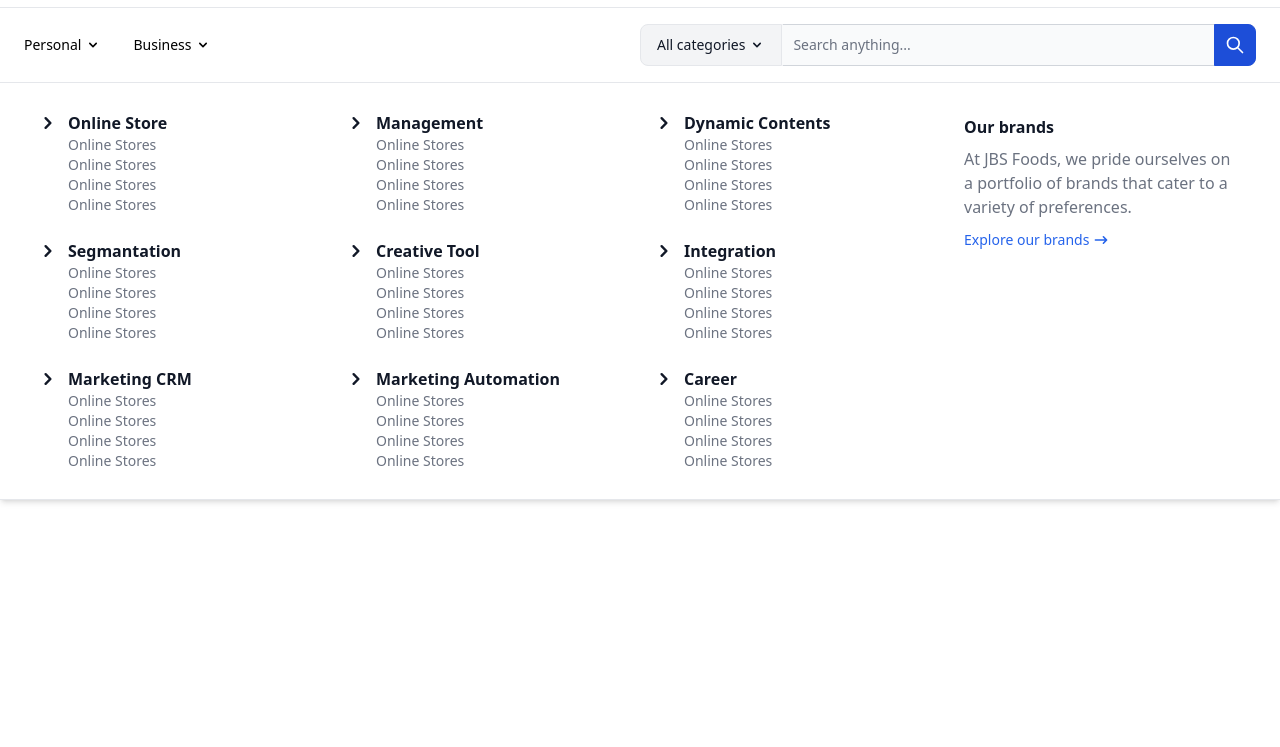
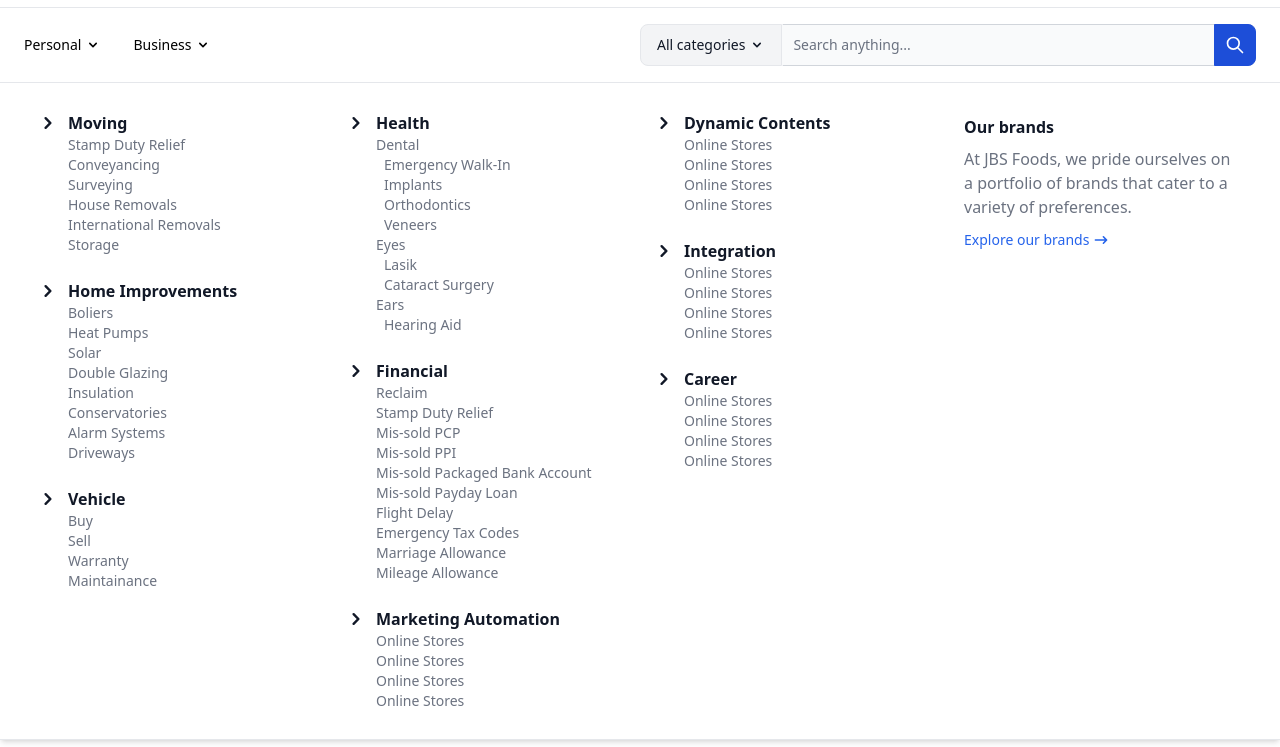
Before and after one commit to sagarmusabbir/navigatethemarket, a website: page megamenu.html in a window 1280 px wide. Shown: the part 53-800 px from the top of the page. Drawn offline with nearby package versions, Linux system fonts and the light colour scheme.

Commit message:
submenu-content-added-personal-section

```diff
--- a/megamenu.html
+++ b/megamenu.html
@@ -293,15 +293,23 @@ Author: Musabbir Sagar | musabbirsagar.com
                         </svg>
                         <div>
                             <div class="font-semibold"><a href="#" class="hover:text-primary-400">
-                                    Online Store</a></div>
+                                    Moving</a></div>
                             <div class="text-sm font-normal text-gray-500 dark:text-gray-400"><a href="#"
-                                    class="hover:text-primary-400">Online Stores</a></div>
+                                    class="hover:text-primary-400">Stamp Duty Relief
+                                </a></div>
                             <div class="text-sm font-normal text-gray-500 dark:text-gray-400"><a href="#"
-                                    class="hover:text-primary-400">Online Stores</a></div>
+                                    class="hover:text-primary-400">Conveyancing</a></div>
                             <div class="text-sm font-normal text-gray-500 dark:text-gray-400"><a href="#"
-                                    class="hover:text-primary-400">Online Stores</a></div>
+                                    class="hover:text-primary-400"> Surveying</a></div>
                             <div class="text-sm font-normal text-gray-500 dark:text-gray-400"><a href="#"
-                                    class="hover:text-primary-400">Online Stores</a></div>
+                                    class="hover:text-primary-400">
+                                    House Removals</a></div>
+                            <div class="text-sm font-normal text-gray-500 dark:text-gray-400"><a href="#"
+                                    class="hover:text-primary-400">
+                                    International Removals</a></div>
+                            <div class="text-sm font-normal text-gray-500 dark:text-gray-400"><a href="#"
+                                    class="hover:text-primary-400">
+                                    Storage</a></div>
                         </div>
 
                     </li>
@@ -315,15 +323,23 @@ Author: Musabbir Sagar | musabbirsagar.com
                         </svg>
                         <div>
                             <div class="font-semibold"><a href="#" class="hover:text-primary-400">
-                                    Segmantation</a></div>
+                                    Home Improvements</a></div>
                             <div class="text-sm font-normal text-gray-500 dark:text-gray-400"><a href="#"
-                                    class="hover:text-primary-400">Online Stores</a></div>
+                                    class="hover:text-primary-400">Boliers</a></div>
                             <div class="text-sm font-normal text-gray-500 dark:text-gray-400"><a href="#"
-                                    class="hover:text-primary-400">Online Stores</a></div>
+                                    class="hover:text-primary-400">Heat Pumps</a></div>
                             <div class="text-sm font-normal text-gray-500 dark:text-gray-400"><a href="#"
-                                    class="hover:text-primary-400">Online Stores</a></div>
+                                    class="hover:text-primary-400">Solar</a></div>
                             <div class="text-sm font-normal text-gray-500 dark:text-gray-400"><a href="#"
-                                    class="hover:text-primary-400">Online Stores</a></div>
+                                    class="hover:text-primary-400">Double Glazing</a></div>
+                            <div class="text-sm font-normal text-gray-500 dark:text-gray-400"><a href="#"
+                                    class="hover:text-primary-400">Insulation</a></div>
+                            <div class="text-sm font-normal text-gray-500 dark:text-gray-400"><a href="#"
+                                    class="hover:text-primary-400">Conservatories</a></div>
+                            <div class="text-sm font-normal text-gray-500 dark:text-gray-400"><a href="#"
+                                    class="hover:text-primary-400">Alarm Systems</a></div>
+                            <div class="text-sm font-normal text-gray-500 dark:text-gray-400"><a href="#"
+                                    class="hover:text-primary-400">Driveways</a></div>
                         </div>
 
                     </li>
@@ -337,15 +353,15 @@ Author: Musabbir Sagar | musabbirsagar.com
                         </svg>
                         <div>
                             <div class="font-semibold"><a href="#" class="hover:text-primary-400">
-                                    Marketing CRM</a></div>
+                                    Vehicle</a></div>
                             <div class="text-sm font-normal text-gray-500 dark:text-gray-400"><a href="#"
-                                    class="hover:text-primary-400">Online Stores</a></div>
+                                    class="hover:text-primary-400">Buy</a></div>
                             <div class="text-sm font-normal text-gray-500 dark:text-gray-400"><a href="#"
-                                    class="hover:text-primary-400">Online Stores</a></div>
+                                    class="hover:text-primary-400">Sell</a></div>
                             <div class="text-sm font-normal text-gray-500 dark:text-gray-400"><a href="#"
-                                    class="hover:text-primary-400">Online Stores</a></div>
+                                    class="hover:text-primary-400">Warranty</a></div>
                             <div class="text-sm font-normal text-gray-500 dark:text-gray-400"><a href="#"
-                                    class="hover:text-primary-400">Online Stores</a></div>
+                                    class="hover:text-primary-400">Maintainance</a></div>
                         </div>
 
                     </li>
@@ -361,15 +377,28 @@ Author: Musabbir Sagar | musabbirsagar.com
                         </svg>
                         <div>
                             <div class="font-semibold"><a href="#" class="hover:text-primary-400">
-                                    Management</a></div>
-                            <div class="text-sm font-normal text-gray-500 dark:text-gray-400"><a href="#"
-                                    class="hover:text-primary-400">Online Stores</a></div>
-                            <div class="text-sm font-normal text-gray-500 dark:text-gray-400"><a href="#"
-                                    class="hover:text-primary-400">Online Stores</a></div>
-                            <div class="text-sm font-normal text-gray-500 dark:text-gray-400"><a href="#"
-                                    class="hover:text-primary-400">Online Stores</a></div>
-                            <div class="text-sm font-normal text-gray-500 dark:text-gray-400"><a href="#"
-                                    class="hover:text-primary-400">Online Stores</a></div>
+                                    Health</a></div>
+                            <div class="text-sm font-medium text-gray-500 dark:text-gray-400"><a href="#"
+                                    class="hover:text-primary-400">Dental</a></div>
+                            <div class="text-sm font-normal text-gray-500 dark:text-gray-400 indent-2"><a href="#"
+                                    class="hover:text-primary-400">Emergency Walk-In</a></div>
+                            <div class="text-sm font-normal text-gray-500 dark:text-gray-400 indent-2"><a href="#"
+                                    class="hover:text-primary-400  ">Implants</a></div>
+                            <div class="text-sm font-normal text-gray-500 dark:text-gray-400 indent-2"><a href="#"
+                                    class="hover:text-primary-400">Orthodontics</a></div>
+                            <div class="text-sm font-normal text-gray-500 dark:text-gray-400 indent-2"><a href="#"
+                                    class="hover:text-primary-400">Veneers</a></div>
+                            <div class="text-sm font-medium text-gray-500 dark:text-gray-400"><a href="#"
+                                    class="hover:text-primary-400">Eyes</a></div>
+                            <div class="text-sm font-normal text-gray-500 dark:text-gray-400 indent-2"><a href="#"
+                                    class="hover:text-primary-400">Lasik</a></div>
+                            <div class="text-sm font-normal text-gray-500 dark:text-gray-400 indent-2"><a href="#"
+                                    class="hover:text-primary-400">Cataract Surgery
+                                </a></div>
+                            <div class="text-sm font-medium text-gray-500 dark:text-gray-400"><a href="#"
+                                    class="hover:text-primary-400">Ears</a></div>
+                            <div class="text-sm font-normal text-gray-500 dark:text-gray-400 indent-2"><a href="#"
+                                    class="hover:text-primary-400">Hearing Aid</a></div>
                         </div>
 
                     </li>
@@ -383,15 +412,37 @@ Author: Musabbir Sagar | musabbirsagar.com
                         </svg>
                         <div>
                             <div class="font-semibold"><a href="#" class="hover:text-primary-400">
-                                    Creative Tool</a></div>
+                                    Financial</a></div>
+                            <div class="text-sm font-medium text-gray-500 dark:text-gray-400"><a href="#"
+                                    class="hover:text-primary-400">Reclaim</a></div>
                             <div class="text-sm font-normal text-gray-500 dark:text-gray-400"><a href="#"
-                                    class="hover:text-primary-400">Online Stores</a></div>
+                                    class="hover:text-primary-400">Stamp Duty Relief</a></div>
                             <div class="text-sm font-normal text-gray-500 dark:text-gray-400"><a href="#"
-                                    class="hover:text-primary-400">Online Stores</a></div>
+                                    class="hover:text-primary-400">Mis-sold PCP
+                                </a></div>
                             <div class="text-sm font-normal text-gray-500 dark:text-gray-400"><a href="#"
-                                    class="hover:text-primary-400">Online Stores</a></div>
+                                    class="hover:text-primary-400">Mis-sold PPI
+                                </a></div>
                             <div class="text-sm font-normal text-gray-500 dark:text-gray-400"><a href="#"
-                                    class="hover:text-primary-400">Online Stores</a></div>
+                                    class="hover:text-primary-400">Mis-sold Packaged Bank Account
+                                </a></div>
+                            <div class="text-sm font-normal text-gray-500 dark:text-gray-400"><a href="#"
+                                    class="hover:text-primary-400">Mis-sold Payday Loan
+
+                                </a></div>
+                            <div class="text-sm font-normal text-gray-500 dark:text-gray-400"><a href="#"
+                                    class="hover:text-primary-400">Flight Delay
+
+                                </a></div>
+                            <div class="text-sm font-normal text-gray-500 dark:text-gray-400"><a href="#"
+                                    class="hover:text-primary-400">Emergency Tax Codes
+                                </a></div>
+                            <div class="text-sm font-normal text-gray-500 dark:text-gray-400"><a href="#"
+                                    class="hover:text-primary-400">Marriage Allowance
+                                </a></div>
+                            <div class="text-sm font-normal text-gray-500 dark:text-gray-400"><a href="#"
+                                    class="hover:text-primary-400">Mileage Allowance
+                                </a></div>
                         </div>
 
                     </li>
```
Also changed, not shown: dist/output.css.
